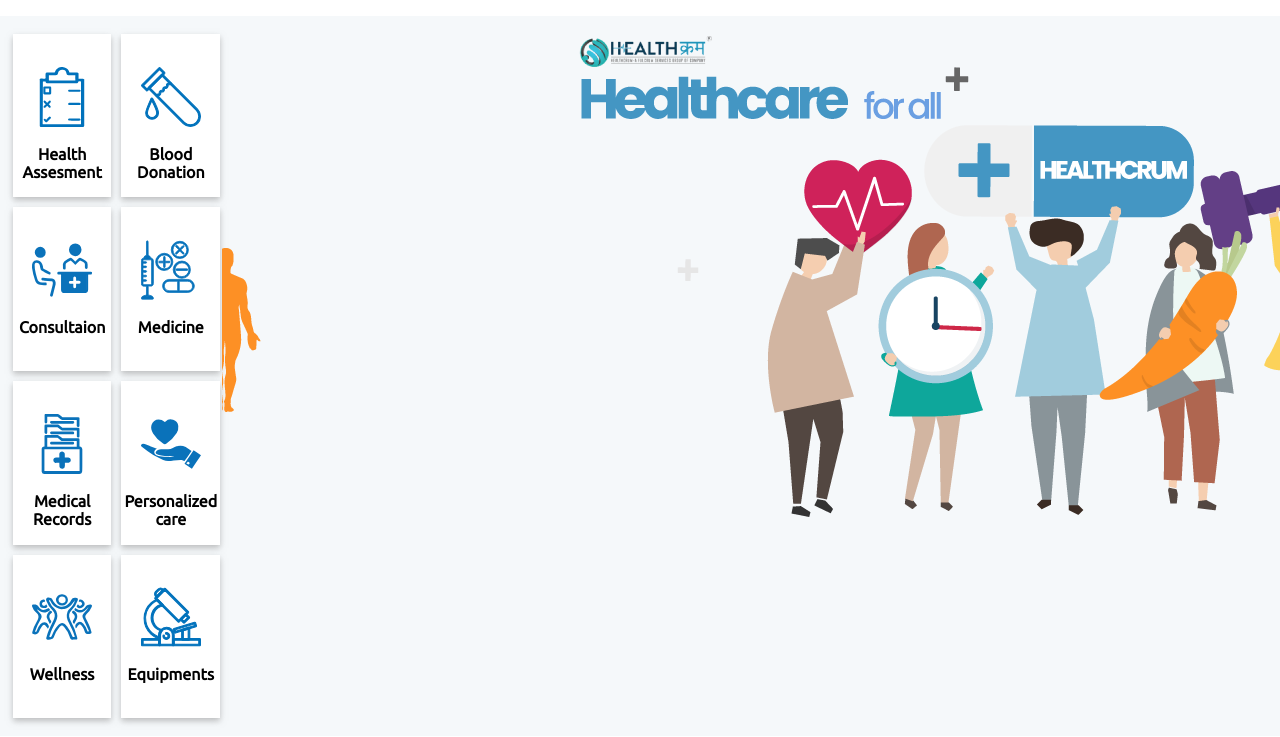
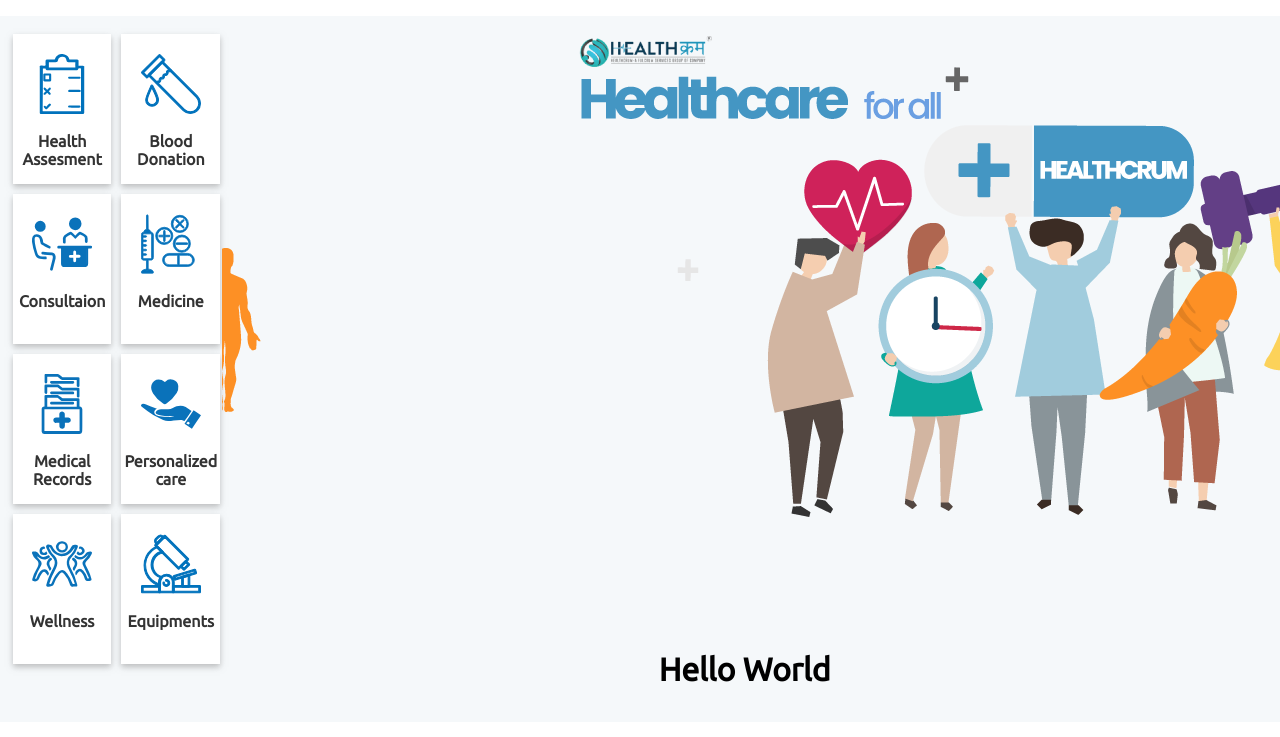
Before and after one commit to sy0837/kealthcrum, a plain HTML site: page index.html in a window 1280 px wide. Shown: the part 63-800 px from the top of the page. Drawn offline with nearby package versions, Linux system fonts and the light colour scheme.

Commit message:
update 1.2.0

```diff
--- a/css/index.css
+++ b/css/index.css
@@ -30,7 +30,7 @@
     /* background-color: red; */
     display: grid;
     grid-template-columns: repeat(2,1fr);
-    grid-template-rows: repeat(4,1fr);
+    grid-template-rows: repeat(4,150px);
     grid-gap: 10px;
     padding: 0.3em 0;
 }
@@ -56,7 +56,12 @@
 }
 .content{
     grid-column: 3/-1;
+    margin-top: auto;
+    margin-bottom: auto;
+    text-align: center;
 }
-.trans{
-    background-image: url("../images/about_1.jpg");
+#content-img{
+    display: block;
+    margin: auto;
+
 }
--- a/index.html
+++ b/index.html
@@ -25,57 +25,60 @@
       </div>
       <div class="container1">
         <div class="menu m-container" >
-            <div class="card">
-                <p class="card-box" href="" id="health">
+            <div class="card" id="health">
+                <a class="card-box">
                     <img src="images/health.svg" width="60" height="60" alt="">
                     <h3>Health Assesment</h3>
 
-                </p>
+                </a>
+            </div>
+            <div class="card" id="blood">
+                <a class="card-box"  >
+                    <img src="images/bloodTest.svg" width="60" height="60" alt="">
+                    <h3>Blood Donation</h3>
+                </a>
             </div>
             <div class="card">
-                <p class="card-box" href="">
-                    <img src="images/bloodTest.svg" width="60" height="60" alt="">
-                    <h3>Blood Donation</h3>
-                </p>
+                <a class="card-box" href="">
+                    <img src="images/consult.svg" width="60" height="60" alt="">
+                    <h3>Consultaion</h3>
+                </a>
             </div>
             <div class="card">
-                <p class="card-box" href="">
-                    <img src="images/consult.svg" width="60" height="60" alt="">
-                    <h3>Consultaion</h3>
-                </p>
+                <a class="card-box" href="">
+                    <img src="images/medicine.svg" width="60" height="60" alt="">
+                    <h3>Medicine</h3>
+                </a>
             </div>
             <div class="card">
-                <p class="card-box" href="">
-                    <img src="images/medicine.svg" width="60" height="60" alt="">
-                    <h3>Medicine</h3>
-                </p>
+                <a class="card-box" href="">
+                    <img src="images/medicalRecord.svg" width="60" height="60" alt="">
+                    <h3>Medical Records</h3>
+                </a>
             </div>
             <div class="card">
-                <p class="card-box" href="">
-                    <img src="images/medicalRecord.svg" width="60" height="60" alt="">
-                    <h3>Medical Records</h3>
-                </p>
+                <a class="card-box" href="">
+                    <img src="images/personalized.svg" width="60" height="60" alt="">
+                    <h3>Personalized care</h3>
+                </a>
             </div>
             <div class="card">
-                <p class="card-box" href="">
-                    <img src="images/personalized.svg" width="60" height="60" alt="">
-                    <h3>Personalized care</h3>
-                </p>
+                <a class="card-box" href="">
+                    <img src="images/wellness.svg" width="60" height="60" alt="">
+                    <h3>Wellness</h3>
+                </a>
             </div>
             <div class="card">
-                <p class="card-box" href="">
-                    <img src="images/wellness.svg" width="60" height="60" alt="">
-                    <h3>Wellness</h3>
-                </p>
-            </div>
-            <div class="card">
-                <p class="card-box" href="">
+                <a class="card-box" href="">
                     <img src="images/equipments.svg" width="60" height="60" alt="">
                     <h3>Equipments</h3>
-                </p>
+                </a>
             </div>
         </div>
-        <div class="content" id="content-img"><img src="images/bg-101.png" alt=""></div>
+        <div class="content">
+          <img id="content-img" src="images\bg-101.png" alt="">
+          <h1 class="content-text">Hello World</h1>
+        </div>
       </div>
     </div>
     <script src="https://ajax.googleapis.com/ajax/libs/jquery/3.4.1/jquery.min.js"></script>
--- a/js/index.js
+++ b/js/index.js
@@ -2,8 +2,15 @@
 //     alert("hello")
 //     console.log(this.innerHtml);
 // })
-$(document).ready(function(){
-    $("p").click(function(){
-        $(".content").addClass("trans");
-    })
+$("#health").on({
+    'click': function(){
+        $('#content-img').attr('src','images/about_1.jpg');
+        $('.content-text').html("Yolo")
+    }
 })
+$("#blood").on({
+    'click': function(){
+        $('#content-img').attr('src','images/bg-101.png');
+        $('.content-text').html("Hello World")
+    }
+})
```
